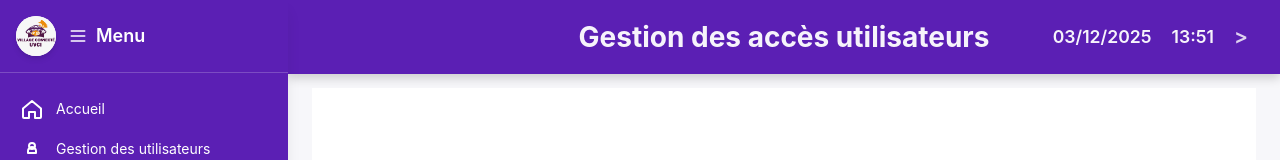
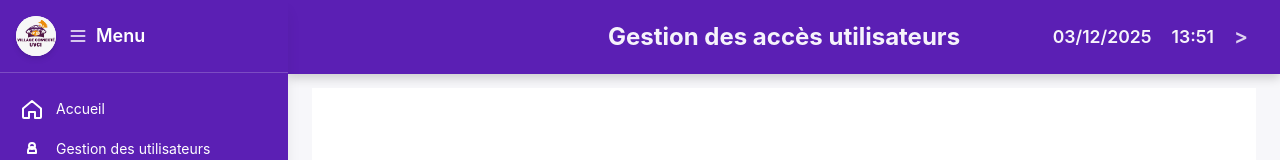
Before and after one commit to GUETY/village_connecte, a React (Vite) app: page /users in a window 1280 px wide. Shown: the top 160 px of the page. Built offline with nearby package versions, Linux system fonts and the light colour scheme; no server answers.

Commit message:
j'ai changé la taille des titres et is en gras

```diff
--- a/src/components/header1.jsx
+++ b/src/components/header1.jsx
@@ -59,7 +59,7 @@ export default function Header({ sidebarOpen }) {
         className="absolute left-1/2 transform -translate-x-1/2 text-center whitespace-nowrap max-w-[80%] truncate"
         style={{
           color: "rgba(255,255,255,0.95)",
-          fontSize: "1.75rem",
+          fontSize: "1.5rem",
           fontWeight: 700
         }}
       >
```
